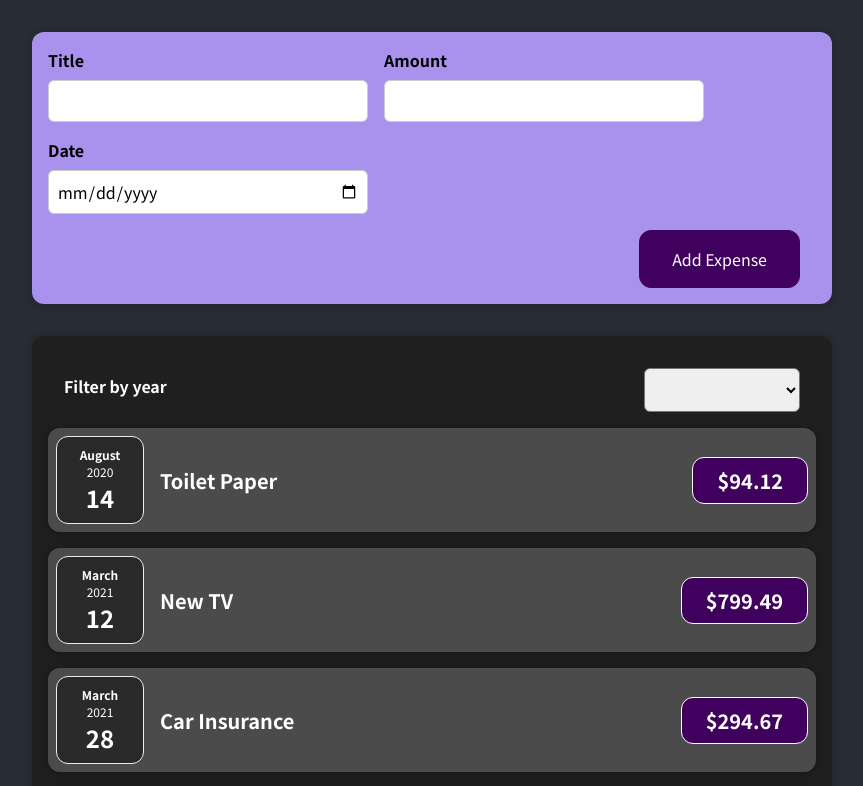
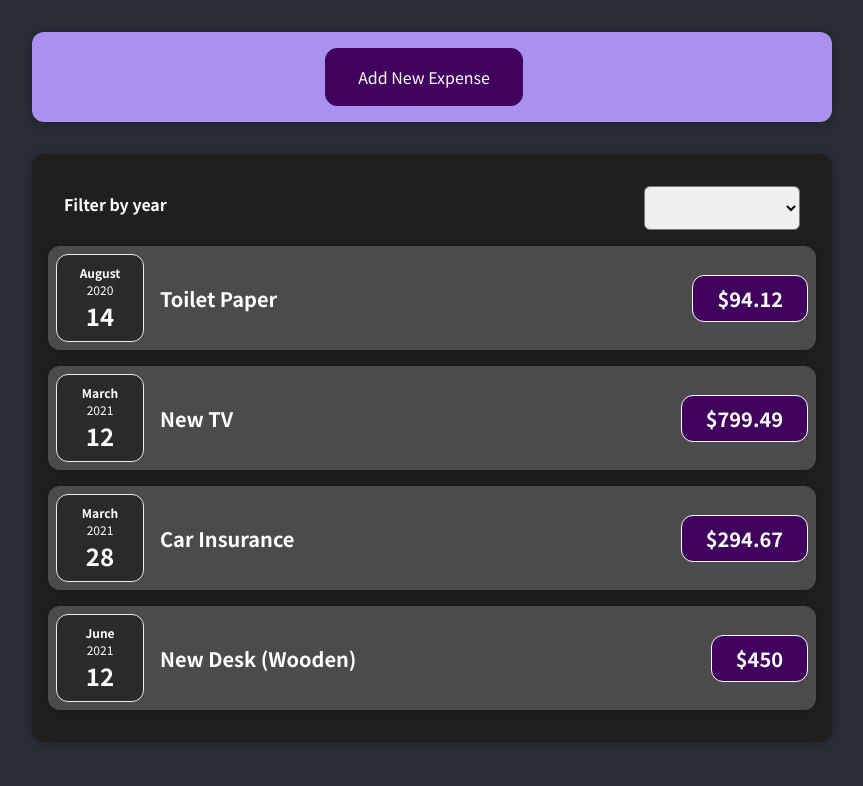
Before and after one commit to christopher-adolphe/learning-react-v2, a React (Create React App) app in the folder expense-tracker-app/: page / in a window 1280 px wide. Shown: the top 786 px of the page, without its empty margins (208-1071 px from the left). Built offline with nearby package versions, Linux system fonts and the light colour scheme.

Commit message:
Updated NewExpense component to conditionally show the ExpenseForm component

```diff
--- a/expense-tracker-app/src/App.js
+++ b/expense-tracker-app/src/App.js
@@ -54,12 +54,9 @@ const App = () => {
   // );
 
   const handleNewExpense = (expense) => {
-    const expensesData = [ ...expenses ];
     const newExpense = { ...expense, id: `e${expensesData.length + 1}` };
 
-    expensesData.push(newExpense);
-    console.log('expensesData: ', expensesData)
-    setExpenses(expensesData);
+    setExpenses((prevExpenses) => [ newExpense, ...prevExpenses]);
   };
 
   return (
--- a/expense-tracker-app/src/components/expenseForm/ExpenseForm.js
+++ b/expense-tracker-app/src/components/expenseForm/ExpenseForm.js
@@ -2,7 +2,7 @@ import React, { useState } from 'react';
 import PropTypes from 'prop-types';
 import './ExpenseForm.css';
 
-function ExpenseForm({ onAddExpense }) {
+function ExpenseForm({ onAddExpense, onCancelExpense }) {
   const [ formData, setFormData ] = useState({ title: '', amount: '', date: '' });
 
   const handleInputChange = (event) => {
@@ -49,6 +49,7 @@ function ExpenseForm({ onAddExpense }) {
       </div>
 
       <div className="new-expense__actions">
+        <button type="buttton" onClick={ onCancelExpense }>Cancel</button>
         <button type="submit">Add Expense</button>
       </div>
     </form>
@@ -56,7 +57,8 @@ function ExpenseForm({ onAddExpense }) {
 }
 
 ExpenseForm.propTypes = {
-  onAddExpense: PropTypes.func.isRequired
+  onAddExpense: PropTypes.func.isRequired,
+  onCancelExpense: PropTypes.func.isRequired
 };
 
 export default ExpenseForm;
--- a/expense-tracker-app/src/components/expenses/Expenses.css
+++ b/expense-tracker-app/src/components/expenses/Expenses.css
@@ -7,7 +7,13 @@
 }
 
 .expenses__message {
+  margin-bottom: 0.5rem;
   font-weight: bold;
   color: #ffffff;
   text-align: center;
 }
+
+.expenses-list {
+  list-style: none;
+  padding: 0;
+}
--- a/expense-tracker-app/src/components/expenses/Expenses.js
+++ b/expense-tracker-app/src/components/expenses/Expenses.js
@@ -16,7 +16,7 @@ const Expenses = ({ items }) => {
       return;
     }
 
-    const filteredExpenses = expenseItems.filter(item => item.date.getFullYear().toString() === year);
+    const filteredExpenses = items.filter(item => item.date.getFullYear().toString() === year);
 
     setFilterMessage(filteredExpenses.length ? '' : `Sorry we could not find any expense for the year ${year}`);
     setExpenseItems(filteredExpenses.length ? filteredExpenses : items);
@@ -24,6 +24,7 @@ const Expenses = ({ items }) => {
 
   useEffect(() => {
     setExpenseItems(items);
+    setFilterMessage('');
   }, [items]);
 
   return (
@@ -34,11 +35,20 @@ const Expenses = ({ items }) => {
         filterMessage.length ? <p className="expenses__message">{ filterMessage }</p> : null
       }
 
+      <ul className="expenses-list">
       {
         expenseItems.map(expense => (
-          <ExpenseItem className="expense-item" key={ expense.id } expenseDate={ expense.date } expenseTitle={ expense.title } expensePrice={ expense.amount } />
+          <li key={ expense.id }>
+            <ExpenseItem
+              className="expense-item"
+              expenseDate={ expense.date }
+              expenseTitle={ expense.title }
+              expensePrice={ expense.amount }
+            />
+          </li>
         ))
       }
+      </ul>
     </Card>
   );
 }
--- a/expense-tracker-app/src/components/expensesFilter/ExpensesFilter.js
+++ b/expense-tracker-app/src/components/expensesFilter/ExpensesFilter.js
@@ -3,7 +3,7 @@ import PropTypes from 'prop-types';
 import './ExpensesFilter.css';
 
 function ExpensesFilter({ onYearChange }) {
-  const years = ['2022', '2021', '2020', '2019'];
+  const years = ['', '2022', '2021', '2020', '2019'];
 
   const handleOnChange = (event) => {
     onYearChange(event.target.value);
@@ -13,8 +13,7 @@ function ExpensesFilter({ onYearChange }) {
     <div className="expenses-filter">
       <div className="expenses-filter__control">
         <label>Filter by year</label>
-        <select onChange={ handleOnChange }>
-          <option value='' defaultValue></option>
+        <select defaultValue="" onChange={ handleOnChange }>
           {
             years.map((year, index) => (
               <option key={ `year-${index}` } value={ year }>{ year }</option>
--- a/expense-tracker-app/src/components/newExpense/NewExpense.js
+++ b/expense-tracker-app/src/components/newExpense/NewExpense.js
@@ -1,16 +1,25 @@
-import React from 'react';
+import React, { useState } from 'react';
 import PropTypes from 'prop-types';
 import ExpenseForm from '../expenseForm/ExpenseForm';
 import './NewExpense.css';
 
 function NewExpense({ onNewExpense }) {
+  const [ isFormVisible, setIsFormVisible ] = useState(false);
+
   const handleAddExpense = (expense) => {
     onNewExpense(expense);
+    setIsFormVisible((prevIsFormVisible) => !prevIsFormVisible);
+  };
+
+  const handleFormVisibility = () => {
+    setIsFormVisible((prevIsFormVisible) => !prevIsFormVisible);
   };
 
   return (
     <div className="new-expense">
-      <ExpenseForm onAddExpense={ handleAddExpense } />
+      {
+        isFormVisible ? <ExpenseForm onAddExpense={ handleAddExpense } onCancelExpense={ handleFormVisibility } /> : <button type="button" onClick={ handleFormVisibility }>Add New Expense</button>
+      }
     </div>
   );
 }
```
